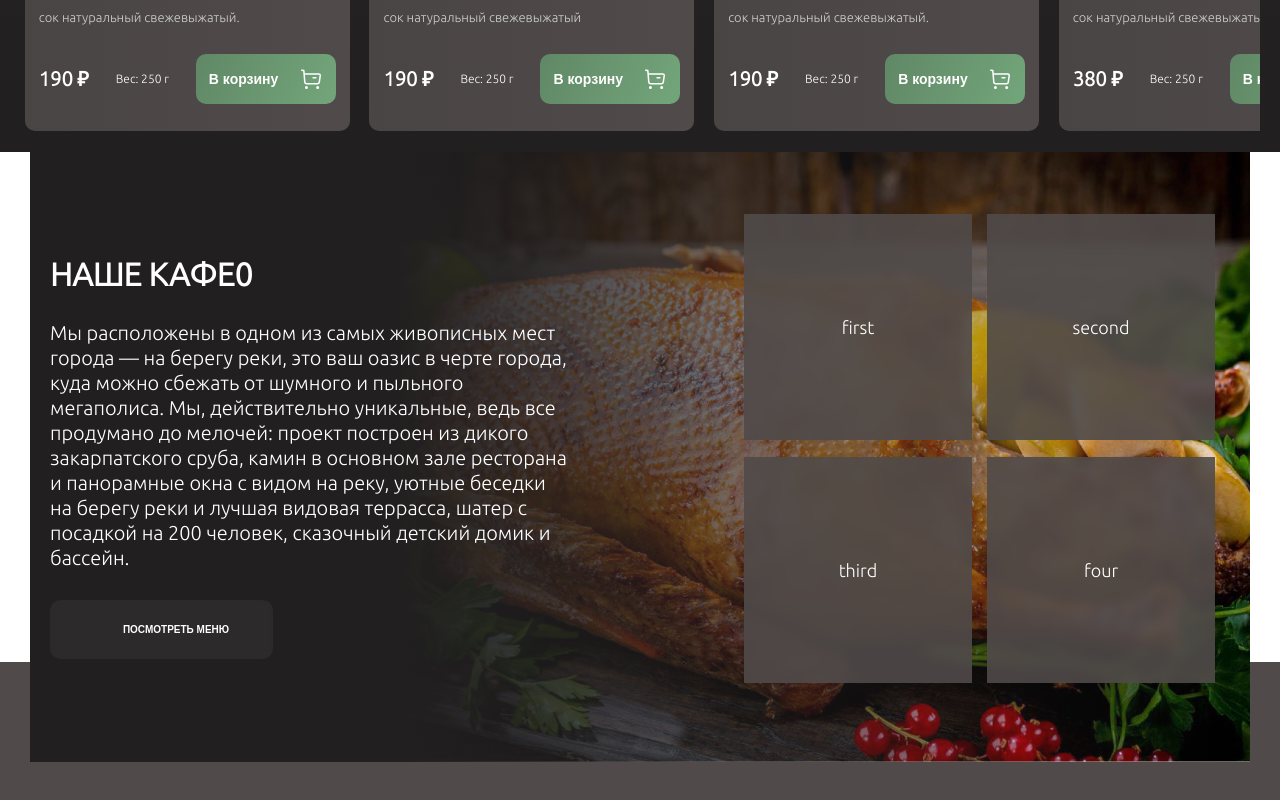
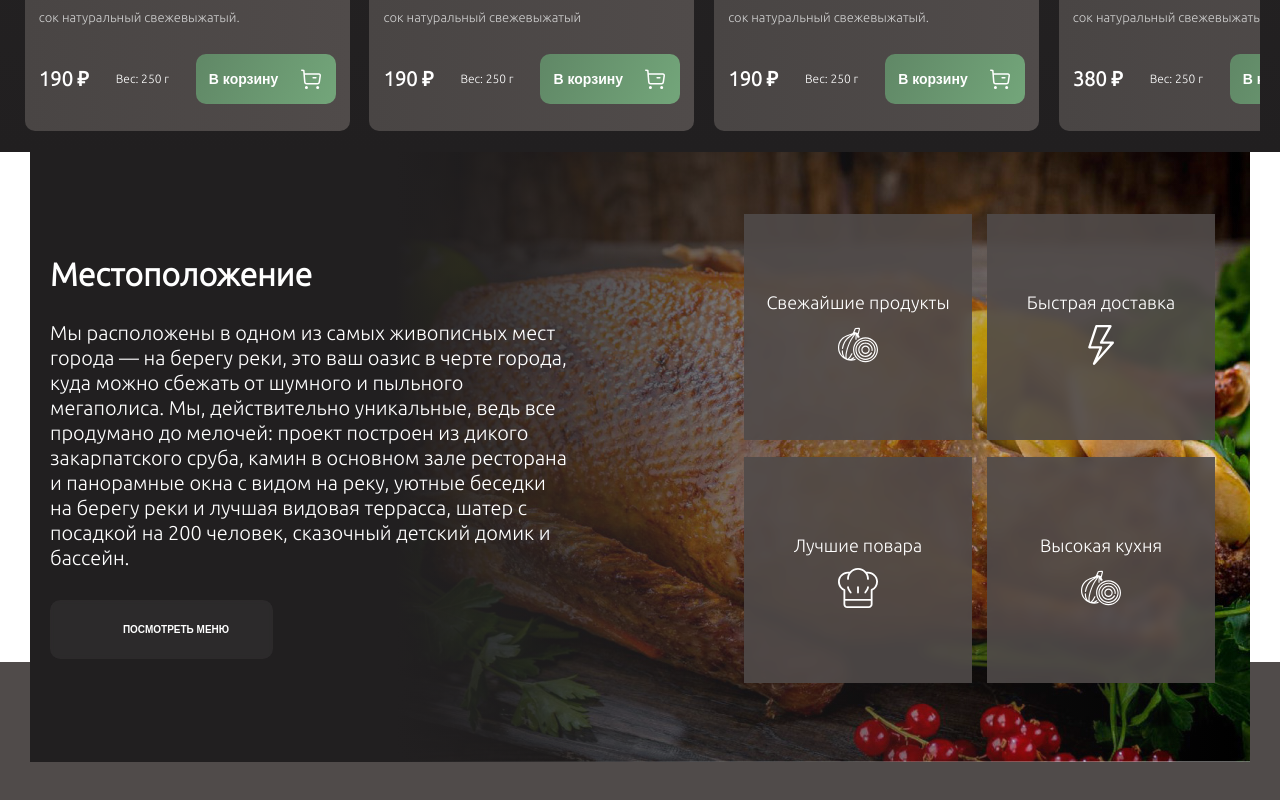
Before and after one commit to ramilqO/foodberry, a React (Create React App) app: page /#/ in a window 1280 px wide. Shown: the part 4044-4844 px from the top of the page. Built offline with nearby package versions, Linux system fonts and the light colour scheme.

Commit message:
benefits logic and little css refactor

```diff
--- a/src/components/Benefits/Benefits.scss
+++ b/src/components/Benefits/Benefits.scss
@@ -9,6 +9,7 @@
     z-index: 0;
     position: relative;
     min-height: 360px;
+
 
     &__container {
         display: flex;
--- a/src/components/Benefits/Benefits.tsx
+++ b/src/components/Benefits/Benefits.tsx
@@ -10,6 +10,7 @@ import benefitsData from "./benefitsData";
 
 const Benefits = () => {
 	const [descriptionActive, setDescriptionActive] = useState(0);
+	const [isActive, setIsActive] = useState(false);
 
 	const icons: {
 		[key: string]: JSX.Element;
@@ -43,12 +44,16 @@ const Benefits = () => {
 						return (
 							<button
 								key={item.button.name}
-								className="benefits__button"
+								className={`benefits__button ${
+									isActive ? "green" : "orange"
+								}`}
 								onClick={() => {
 									setDescriptionActive(index);
+									setIsActive(!isActive);
 								}}
 							>
 								{item.button.name}
+								{icons[item.button.icon]}
 							</button>
 						);
 					})}
--- a/src/components/Benefits/benefitsData.ts
+++ b/src/components/Benefits/benefitsData.ts
@@ -4,39 +4,39 @@ const benefitsData: {
 	button: { name: string; icon: string };
 }[] = [
 	{
-		title: "НАШЕ КАФЕ0",
+		title: "Местоположение",
 		description:
 			"Мы расположены в одном из самых живописных мест города — на берегу реки, это ваш оазис в черте города, куда можно сбежать от шумного и пыльного мегаполиса. Мы, действительно уникальные, ведь все продумано до мелочей: проект построен из дикого закарпатского сруба, камин в основном зале ресторана и панорамные окна с видом на реку, уютные беседки на берегу реки и лучшая видовая террасса, шатер с посадкой на 200 человек, сказочный детский домик и бассейн.",
 		button: {
-			name: "first",
-			icon: "icon",
+			name: "Свежайшие продукты",
+			icon: "onion",
 		},
 	},
 	{
-		title: "НАШЕ КАФЕ1",
+		title: "Быстрая доставка",
 		description:
-			"Мы расположены в одном из самых живописных мест города — на берегу реки, это ваш оазис в черте города, куда можно сбежать от шумного и пыльного мегаполиса. Мы, действительно уникальные, ведь все продумано до мелочей: проект построен из дикого закарпатского сруба, камин в основном зале ресторана и панорамные окна с видом на реку, уютные беседки на берегу реки и лучшая видовая террасса, шатер с посадкой на 200 человек, сказочный детский домик и бассейн.",
+			"Мы дорожим нашими клиентами, поэтому специально для вас работает профессиональная курьерская служба, которая доставит любые продукты из нашего сайта, которые вы пожелаете. Наши повара приготовят их, а курьеры доставят блюдо к вашему дому, пока оно не остыло",
 		button: {
-			name: "second",
-			icon: "icon",
+			name: "Быстрая доставка",
+			icon: "flash",
 		},
 	},
 	{
-		title: "НАШЕ КАФЕ2",
+		title: "Наши повара",
 		description:
-			"Мы расположены в одном из самых живописных мест города — на берегу реки, это ваш оазис в черте города, куда можно сбежать от шумного и пыльного мегаполиса. Мы, действительно уникальные, ведь все продумано до мелочей: проект построен из дикого закарпатского сруба, камин в основном зале ресторана и панорамные окна с видом на реку, уютные беседки на берегу реки и лучшая видовая террасса, шатер с посадкой на 200 человек, сказочный детский домик и бассейн.",
+			"Такие специалисты нарасхват в любое время, в том числе и сегодня. Они умеют готовить абсолютно все виды блюд, знают тонкости и секреты приготовления сложных яств, в частности паштетов, муссов, тортов, цельных молодых поросят и профитролей с различными начинками",
 		button: {
-			name: "third",
-			icon: "icon",
+			name: "Лучшие повара",
+			icon: "chef",
 		},
 	},
 	{
-		title: "НАШЕ КАФЕ3",
+		title: "Высокая кухня",
 		description:
-			"Мы расположены в одном из самых живописных мест города — на берегу реки, это ваш оазис в черте города, куда можно сбежать от шумного и пыльного мегаполиса. Мы, действительно уникальные, ведь все продумано до мелочей: проект построен из дикого закарпатского сруба, камин в основном зале ресторана и панорамные окна с видом на реку, уютные беседки на берегу реки и лучшая видовая террасса, шатер с посадкой на 200 человек, сказочный детский домик и бассейн.",
+			"До 1970-х годов «Высокая кухня» определялась традицией классической французской кухни, оформленной Огюстом Эскофье. В настоящее время высокую кухню не определяет какой-то особый стиль. Он может только быть описан, например, как фьюжн-кухня или молекулярная кухня, или региональная кухня. Известное издание «Красный гид Мишлен» проводит свою классификацию ресторанных заведений по качеству их работы, выявляет лучшие и зачисляет их в категорию «Рестораны высшего разряда».",
 		button: {
-			name: "four",
-			icon: "icon",
+			name: "Высокая кухня",
+			icon: "onion",
 		},
 	},
 ];
--- a/src/components/Card/Card.scss
+++ b/src/components/Card/Card.scss
@@ -10,11 +10,9 @@
 
 	transition: 0.3s;
 	cursor: pointer;
+
 	margin-top: 20px;
 	margin: 0 auto;
-
-	// display: flex;
-	// flex-wrap: wrap;
 
 	&:hover {
 		box-shadow: 0px 30px 45px rgba(43, 40, 40, 0.6);
--- a/src/components/Cart/Cart.scss
+++ b/src/components/Cart/Cart.scss
@@ -83,20 +83,12 @@
 		&__counter-block {
 			display: flex;
 			position: static;
-			width: 24px;
-			height: 24px;
 			border-radius: 50%;
-			background: #fff;
 			margin-left: 12px;
 		}
 
 		&__counter {
 			position: static;
-			margin: auto;
-			font-weight: 600;
-			font-size: 14px;
-			line-height: 14px;
-			color: #403c3b;
 		}
 	}
 }
--- a/src/layout/Header/Header.scss
+++ b/src/layout/Header/Header.scss
@@ -399,14 +399,7 @@
 		}
 
 		.input-search {
-			width: 100%;
-			background: $inputSearchColor;
-			border: 0;
-			outline: none;
-			font-style: normal;
-			font-weight: 400;
 			font-size: 18px;
-			line-height: 21px;
 			color: #cfcfcf;
 			padding-left: 2%;
 
```
